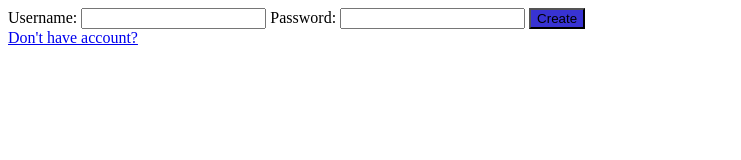
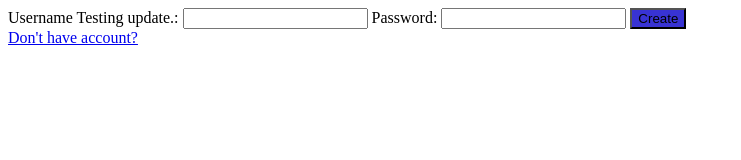
Before and after one commit to TKing1517/FYPDistractoGone, an Electron app: page FYPDistractoGone/View/SignIn.html in a window 1280 px wide. Shown: the whole page, without its empty margins (0-741 px from the left). Drawn offline with Linux system fonts and the light colour scheme.

Commit message:
Still working on update..

```diff
--- a/FYPDistractoGone/View/SignIn.html
+++ b/FYPDistractoGone/View/SignIn.html
@@ -5,7 +5,7 @@
     </head>
     <body>
         <form id="SignInInput">
-            <label for="UserNameLBLS">Username:</label>
+            <label for="UserNameLBLS">Username Testing update.:</label>
             <input type="text" id="InputUserNameS" required>
             <label for="PasswordLBLS">Password:</label>
             <input type="text" id="InputPasswordS" required>
```
